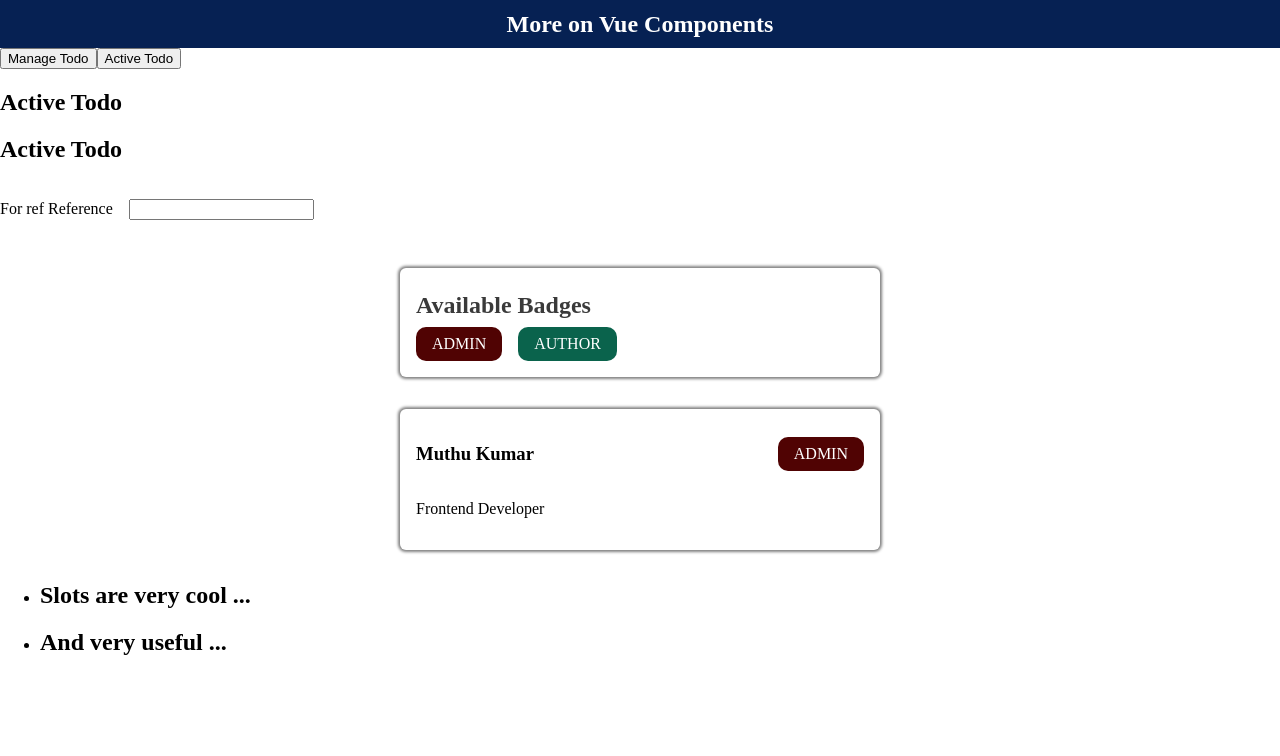
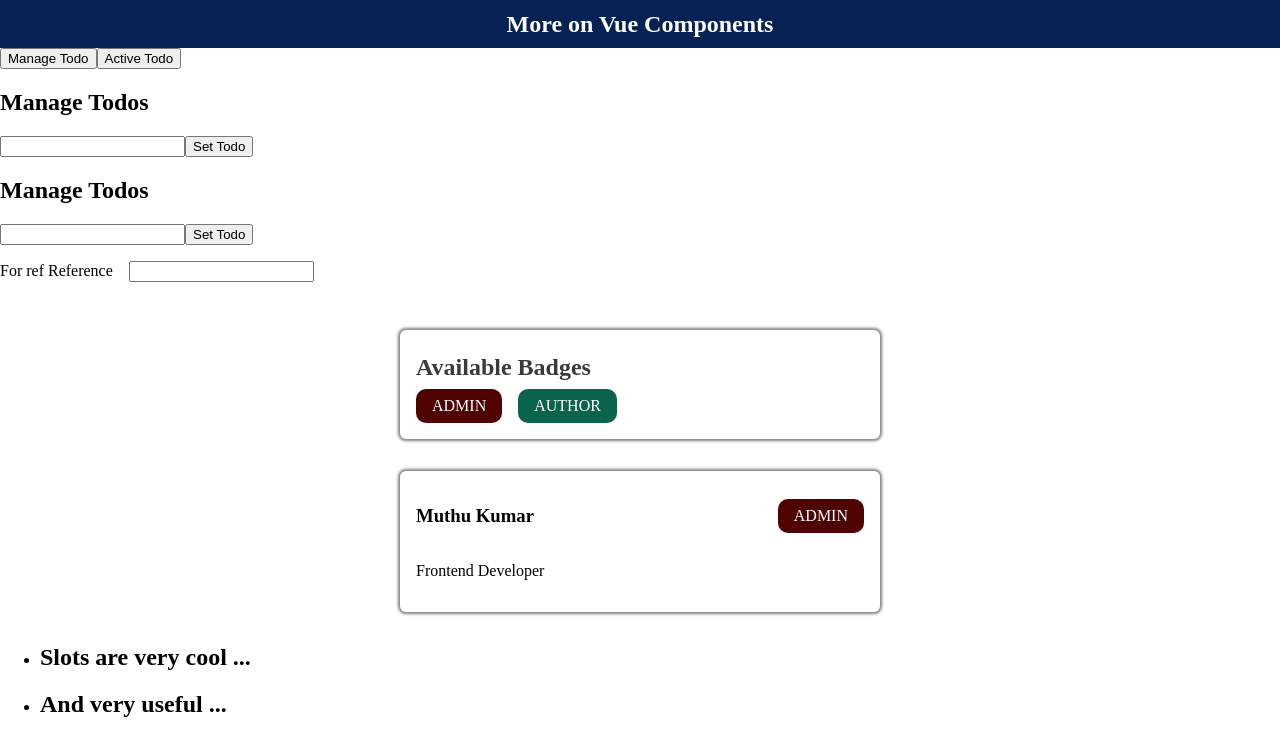
Before and after one commit to mk-tdev/Vue, a Vue app in the folder more-into-components/: page / in a window 1280 px wide. Shown: the top 756 px of the page. Built offline with nearby package versions, Linux system fonts and the light colour scheme.

Commit message:
=dynaminc-components-slots

```diff
--- a/more-into-components/src/App.vue
+++ b/more-into-components/src/App.vue
@@ -8,6 +8,7 @@
     <manage-todo v-if="selectedComponent === 'manage-todo'"></manage-todo>
     <active-todo v-if="selectedComponent === 'active-todo'"></active-todo>
 
+    <!-- alternative for conditional rendering -->
     <keep-alive>
       <component :is="selectedComponent"> </component>
     </keep-alive>
@@ -69,7 +70,7 @@ export default {
   data() {
     return {
       message: "",
-      selectedComponent: "active-todo",
+      selectedComponent: "manage-todo",
       activeUser: {
         name: "Muthu Kumar",
         description: "Frontend Developer",
--- /dev/null
+++ b/more-into-components/src/components/ErrorAlert.vue
@@ -0,0 +1,19 @@
+<template>
+  <dialog open>
+    <slot></slot>
+  </dialog>
+</template>
+
+<style scoped>
+dialog {
+  position: fixed;
+  top: 20vh;
+  width: 40%;
+  left: 30%;
+  padding: 1rem;
+  margin: 0;
+  background-color: white;
+  border: 2px solid red;
+  box-shadow: 0 0px 8px red;
+}
+</style>
--- a/more-into-components/src/components/ManageTodo.vue
+++ b/more-into-components/src/components/ManageTodo.vue
@@ -4,6 +4,46 @@
       Manage Todos
     </h2>
 
-    <input type="text" name="" id="" />
+    <input type="text" ref="todo" />
+
+    <button @click="setTodo">Set Todo</button>
+
+    <error-alert v-if="inputIsInvalid">
+      <template #default>
+        <p>
+          Something went wrong
+        </p>
+        <button @click="confirmError">Okay</button>
+      </template>
+    </error-alert>
   </div>
 </template>
+
+<script>
+import ErrorAlert from "./ErrorAlert.vue";
+
+export default {
+  components: {
+    ErrorAlert,
+  },
+  data() {
+    return {
+      inputIsInvalid: false,
+    };
+  },
+  methods: {
+    setTodo() {
+      const entered = this.$refs.todo.value;
+
+      if (entered === "") {
+        this.inputIsInvalid = true;
+      } else {
+        this.inputIsInvalid = false;
+      }
+    },
+    confirmError() {
+      this.inputIsInvalid = false;
+    },
+  },
+};
+</script>
```
